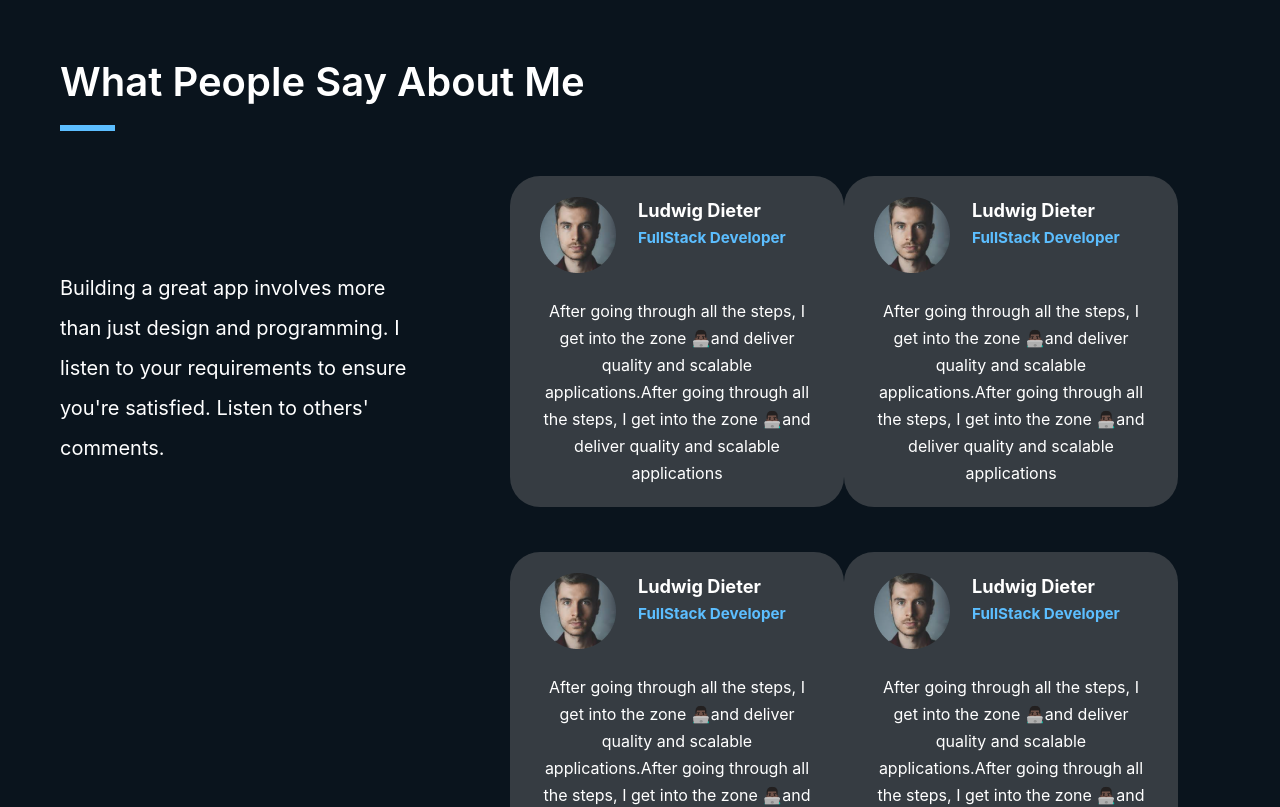
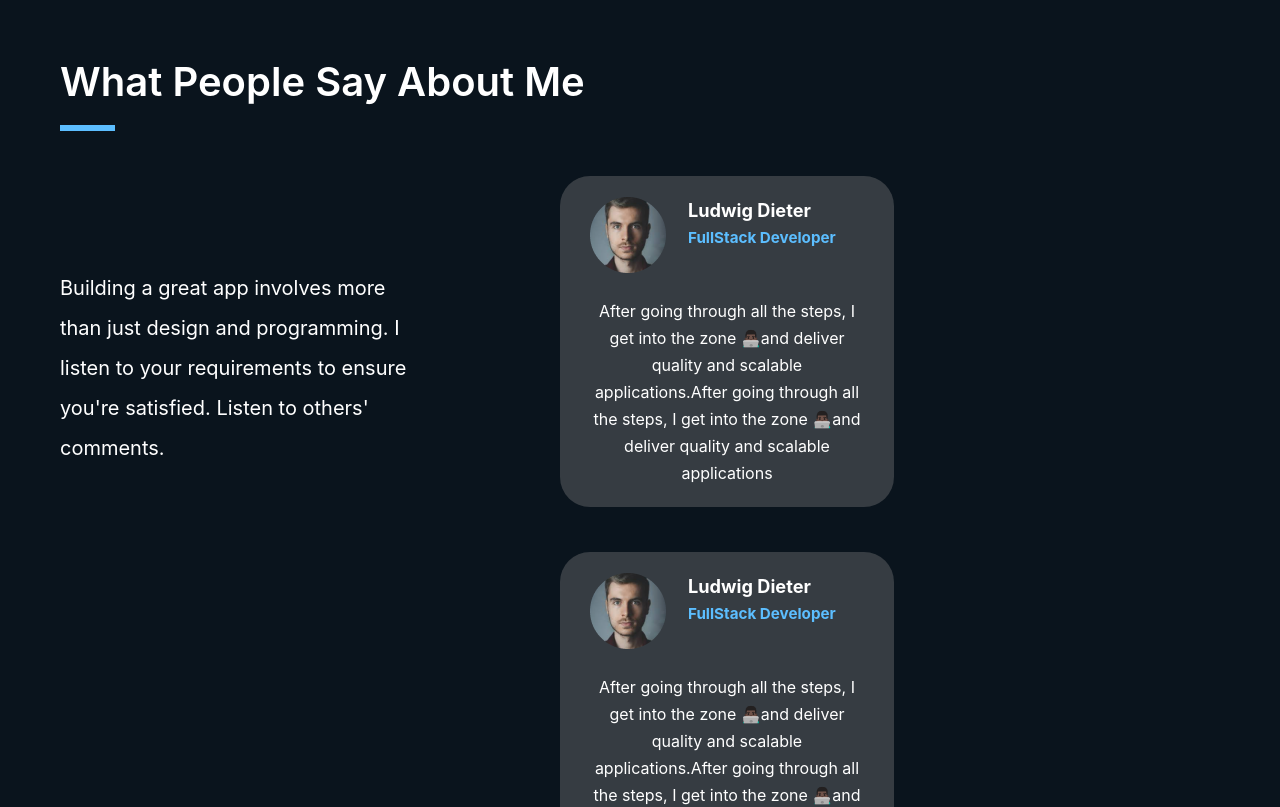
Before and after one commit to Itzadetunji/my-website, a Next.js app: page /about in a window 1280 px wide. Shown: the part 2040-2847 px from the top of the page. Built offline with nearby package versions, Linux system fonts and the light colour scheme.

Commit message:
Chore: Added more responsiveness to page

```diff
--- a/pages/about.tsx
+++ b/pages/about.tsx
@@ -135,9 +135,12 @@ const about: NextPage = () => {
             <p className='text-white font-[600] text-[40px]'>What People Say About Me</p>
             <hr className='light-blue border-[3px] w-[55px] mt-[13px]'/>
           </div>
-          <div className='lg:flex lg:flex-row lg:space-x-[100px]'>
+          <div className='lg:flex lg:flex-row lg:space-x-[150px] xl:space-x-[150px]'>
             <p className='text-white font-[400] text-center lg:text-left leading-[34px] lg:leading-[40px] pt-[37px] text-[20px] lg:mt-[100px] lg:w-[350px]'>Building a great app involves more than just design and programming. I listen to your requirements to ensure you're satisfied. Listen to others' comments.</p>
-            <div className='lg:grid lg:grid-cols-1 xl:grid-cols-2'>
+            <div className='lg:grid lg:grid-cols-1 xl:hidden'>
+              {TestimonialCardContents.splice(0,2).map((testimonial, index) => <TestimonialCard imagepath={testimonial.imagepath} name={testimonial.name} role={testimonial.role} description={testimonial.description}/>)}
+            </div>
+            <div className='hidden xl:grid xl:grid-cols-1'>
               {TestimonialCardContents.map((testimonial, index) => <TestimonialCard imagepath={testimonial.imagepath} name={testimonial.name} role={testimonial.role} description={testimonial.description}/>)}
             </div>
           </div>
```
